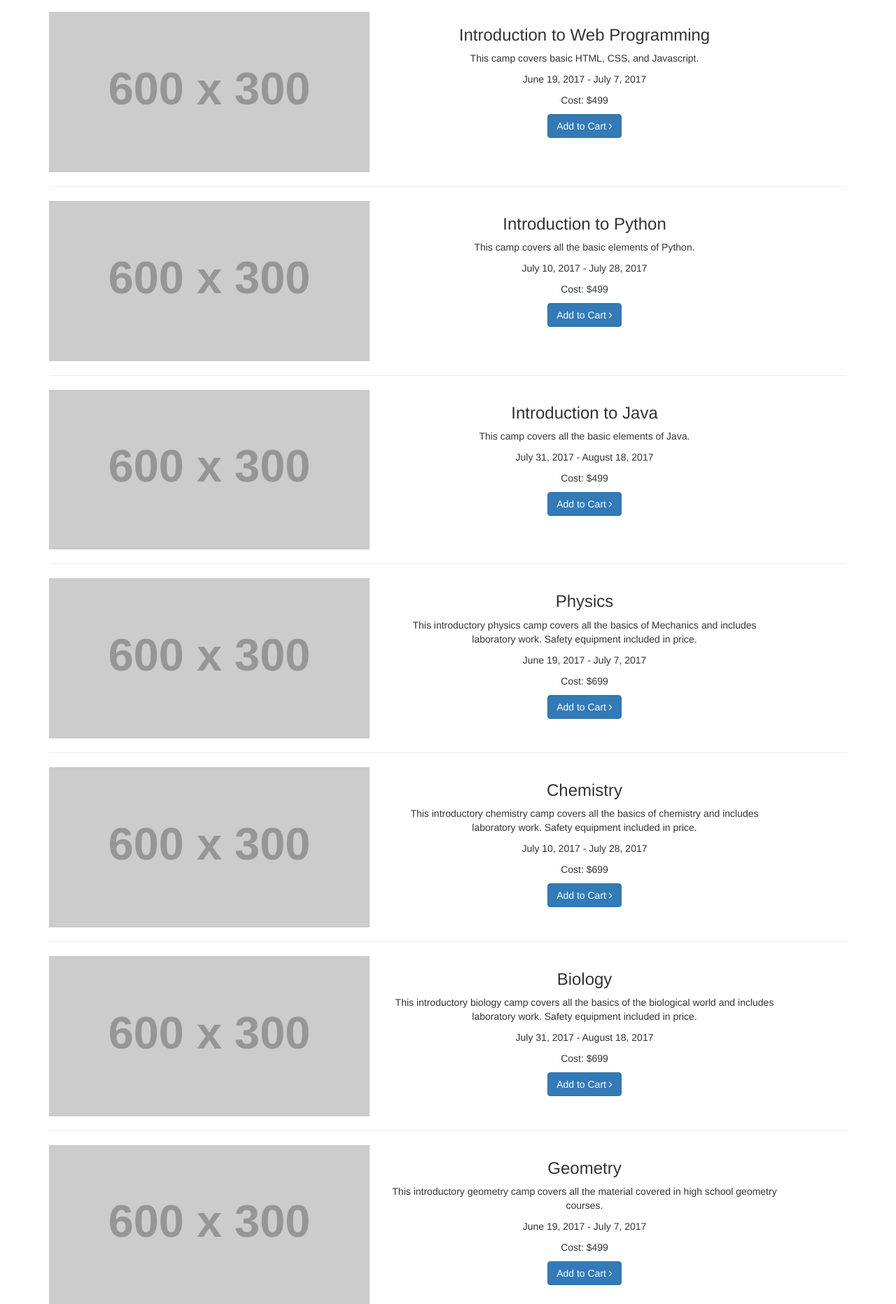
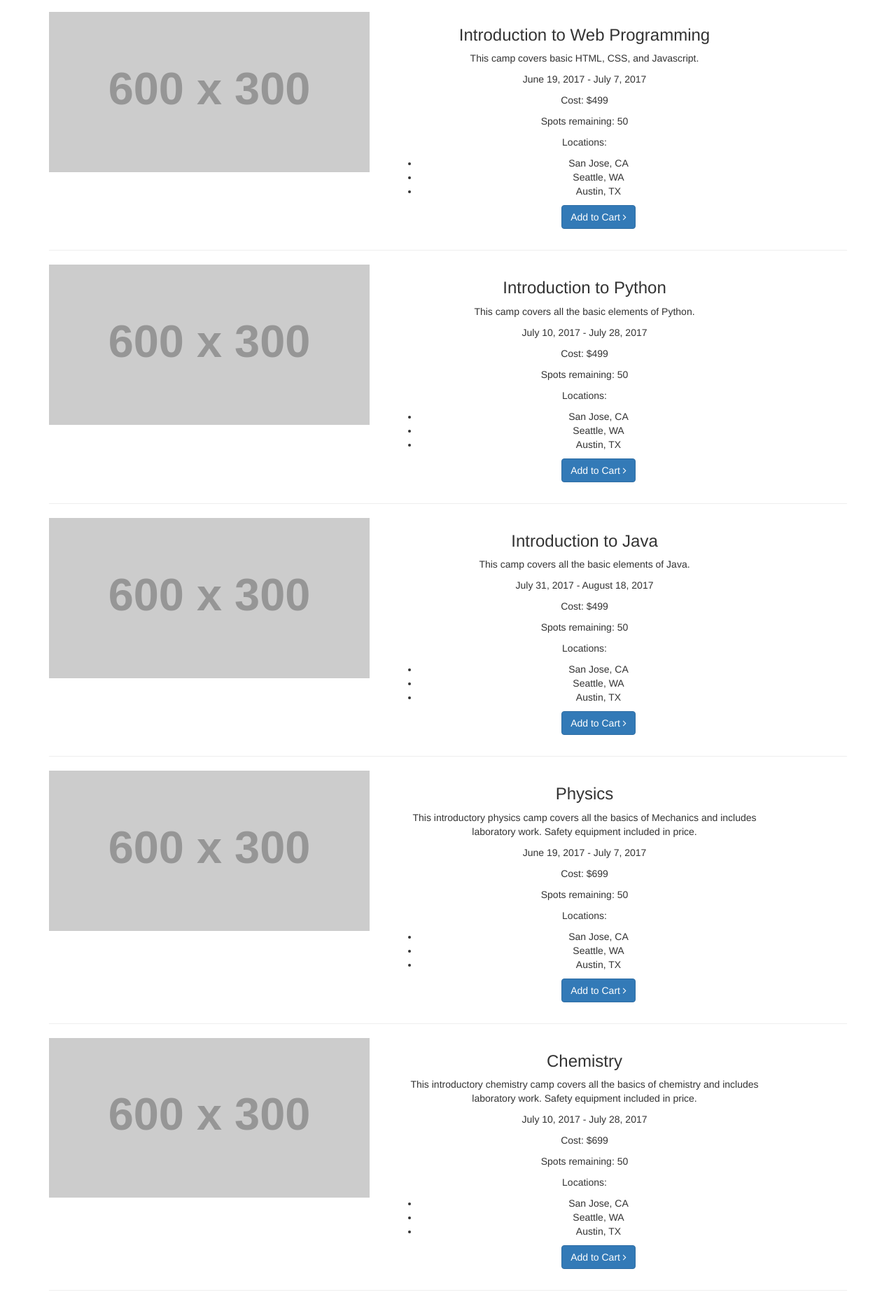
Before and after one commit to sanjaykaliyur/EduCamps-Website, a PHP site: page /register.php in a window 1280 px wide. Shown: the part 74-1937 px from the top of the page at 70% size. Run offline with PHP 8.4, Linux system fonts and the light colour scheme; grey boxes labelled with a size stand in for pictures from a placeholder-image service; some libraries are stand-ins or nearby versions.

Commit message:
Updated UI

```diff
--- a/register.php
+++ b/register.php
@@ -60,6 +60,13 @@
              <p>This camp covers basic HTML, CSS, and Javascript.</p>
              <p>June 19, 2017 - July 7, 2017</p>
              <p>Cost: $499</p>
+             <p>Spots remaining: 50</p>
+             <p>Locations:
+                  <ul>
+                    <li>San Jose, CA</li>
+                    <li>Seattle, WA</li>
+                    <li>Austin, TX</li>
+             </p>
              <a class="btn btn-primary" href="blog-post.html">Add to Cart <i class="fa fa-angle-right"></i></a>
          </div>
      </div>
@@ -79,6 +86,13 @@
              <p>This camp covers all the basic elements of Python.</p>
              <p>July 10, 2017 - July 28, 2017</p>
              <p>Cost: $499</p>
+             <p>Spots remaining: 50</p>
+             <p>Locations:
+                  <ul>
+                    <li>San Jose, CA</li>
+                    <li>Seattle, WA</li>
+                    <li>Austin, TX</li>
+             </p>
              <a class="btn btn-primary" href="blog-post.html">Add to Cart <i class="fa fa-angle-right"></i></a>
          </div>
      </div>
@@ -98,6 +112,13 @@
              <p>This camp covers all the basic elements of Java.</p>
              <p>July 31, 2017 - August 18, 2017</p>
              <p>Cost: $499</p>
+             <p>Spots remaining: 50</p>
+             <p>Locations:
+                  <ul>
+                    <li>San Jose, CA</li>
+                    <li>Seattle, WA</li>
+                    <li>Austin, TX</li>
+             </p>
              <a class="btn btn-primary" href="blog-post.html">Add to Cart <i class="fa fa-angle-right"></i></a>
          </div>
      </div>
@@ -115,6 +136,13 @@
              <p>This introductory physics camp covers all the basics of Mechanics and includes laboratory work. Safety equipment included in price.</p>
              <p>June 19, 2017 - July 7, 2017</p>
              <p>Cost: $699</p>
+             <p>Spots remaining: 50</p>
+             <p>Locations:
+                  <ul>
+                    <li>San Jose, CA</li>
+                    <li>Seattle, WA</li>
+                    <li>Austin, TX</li>
+             </p>
              <a class="btn btn-primary" href="blog-post.html">Add to Cart <i class="fa fa-angle-right"></i></a>
          </div>
      </div>
@@ -132,6 +160,13 @@
              <p>This introductory chemistry camp covers all the basics of chemistry and includes laboratory work. Safety equipment included in price.</p>
              <p>July 10, 2017 - July 28, 2017</p>
              <p>Cost: $699</p>
+             <p>Spots remaining: 50</p>
+             <p>Locations:
+                  <ul>
+                    <li>San Jose, CA</li>
+                    <li>Seattle, WA</li>
+                    <li>Austin, TX</li>
+             </p>
              <a class="btn btn-primary" href="blog-post.html">Add to Cart <i class="fa fa-angle-right"></i></a>
          </div>
      </div>
@@ -149,6 +184,13 @@
              <p>This introductory biology camp covers all the basics of the biological world and includes laboratory work. Safety equipment included in price.</p>
              <p>July 31, 2017 - August 18, 2017</p>
              <p>Cost: $699</p>
+             <p>Spots remaining: 50</p>
+             <p>Locations:
+                  <ul>
+                    <li>San Jose, CA</li>
+                    <li>Seattle, WA</li>
+                    <li>Austin, TX</li>
+             </p>
              <a class="btn btn-primary" href="blog-post.html">Add to Cart <i class="fa fa-angle-right"></i></a>
          </div>
      </div>
@@ -166,6 +208,13 @@
              <p>This introductory geometry camp covers all the material covered in high school geometry courses.</p>
              <p>June 19, 2017 - July 7, 2017</p>
              <p>Cost: $499</p>
+             <p>Spots remaining: 50</p>
+             <p>Locations:
+                  <ul>
+                    <li>San Jose, CA</li>
+                    <li>Seattle, WA</li>
+                    <li>Austin, TX</li>
+             </p>
              <a class="btn btn-primary" href="blog-post.html">Add to Cart <i class="fa fa-angle-right"></i></a>
          </div>
      </div>
@@ -183,6 +232,13 @@
              <p>This introductory algebra camp covers all the material covered in high school Algebra 1 and Algebra 2 courses.</p>
              <p>July 10, 2017 - July 28, 2017</p>
              <p>Cost: $499</p>
+             <p>Spots remaining: 50</p>
+             <p>Locations:
+                  <ul>
+                    <li>San Jose, CA</li>
+                    <li>Seattle, WA</li>
+                    <li>Austin, TX</li>
+             </p>
              <a class="btn btn-primary" href="blog-post.html">Add to Cart <i class="fa fa-angle-right"></i></a>
          </div>
      </div>
@@ -199,6 +255,13 @@
              <p>This introductory calculus camp covers all the material covered in a standard high school Calculus AB course.</p>
              <p>July 31, 2017 - August 18, 2017</p>
              <p>Cost: $499</p>
+             <p>Spots remaining: 50</p>
+             <p>Locations:
+                  <ul>
+                    <li>San Jose, CA</li>
+                    <li>Seattle, WA</li>
+                    <li>Austin, TX</li>
+             </p>
              <a class="btn btn-primary" href="blog-post.html">Add to Cart <i class="fa fa-angle-right"></i></a>
          </div>
      </div>
@@ -215,6 +278,13 @@
              <p>Swimming camp. Available for swimmers of all levels.</p>
              <p>June 19, 2017 - August 18, 2017</p>
              <p>Cost: $499</p>
+             <p>Spots remaining: 50</p>
+             <p>Locations:
+                  <ul>
+                    <li>San Jose, CA</li>
+                    <li>Seattle, WA</li>
+                    <li>Austin, TX</li>
+             </p>
              <a class="btn btn-primary" href="blog-post.html">Add to Cart <i class="fa fa-angle-right"></i></a>
          </div>
      </div>
@@ -231,6 +301,13 @@
              <p>Basketball camp. Open to campers of all levels.</p>
              <p>June 19, 2017 - August 18, 2017</p>
              <p>Cost: $499</p>
+             <p>Spots remaining: 50</p>
+             <p>Locations:
+                  <ul>
+                    <li>San Jose, CA</li>
+                    <li>Seattle, WA</li>
+                    <li>Austin, TX</li>
+             </p>
              <a class="btn btn-primary" href="blog-post.html">Add to Cart <i class="fa fa-angle-right"></i></a>
          </div>
      </div>
```
